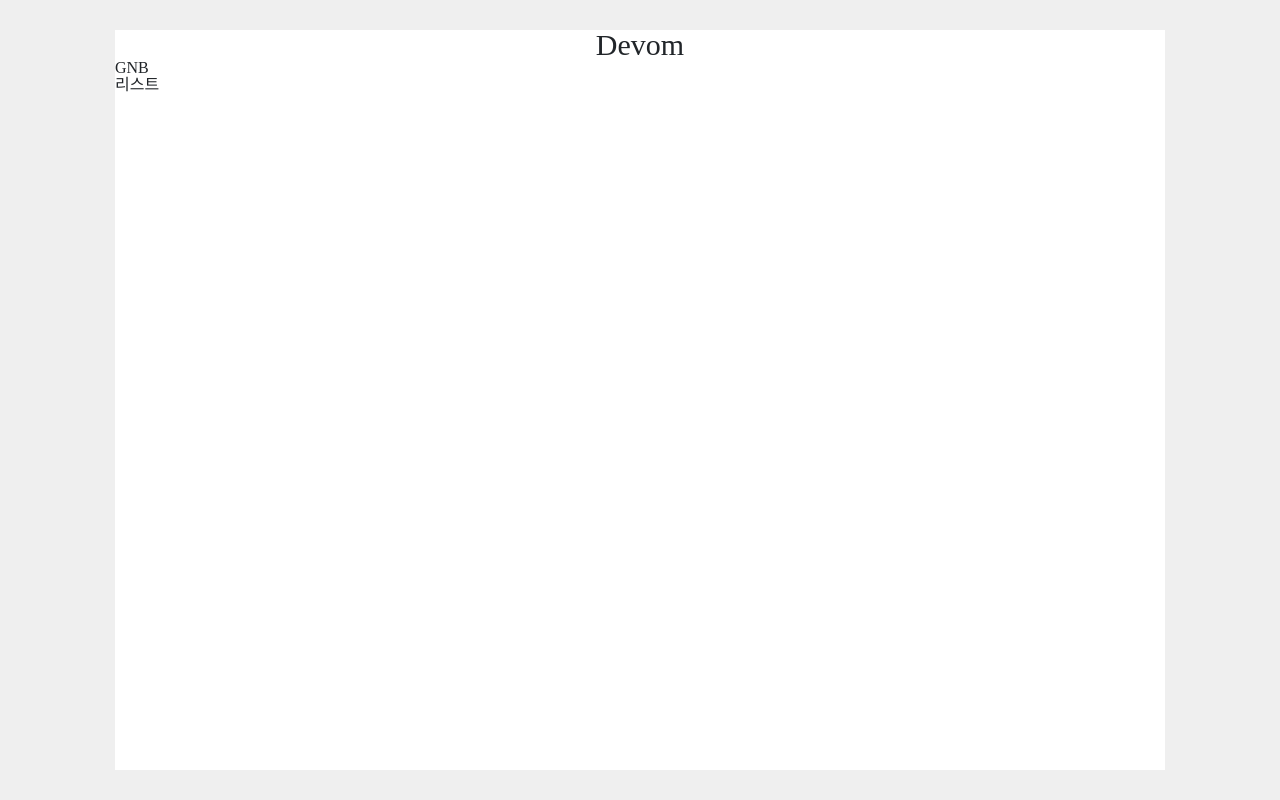
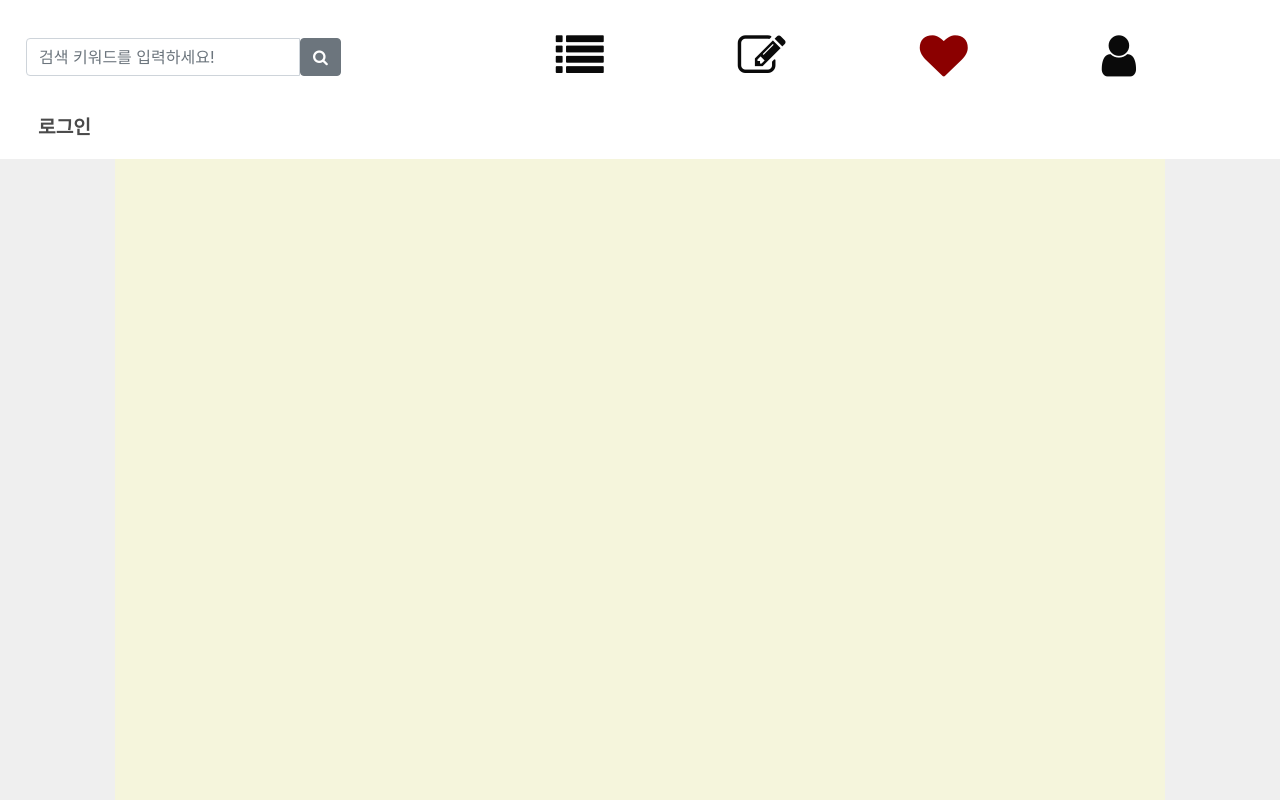
Before and after one commit to ohyein00/dev-community, a Flask app: page / in a window 1280 px wide. Run offline with Flask 2, Linux system fonts and the light colour scheme; some libraries are stand-ins or nearby versions.

Commit message:
header 생성

```diff
--- a/app.py
+++ b/app.py
@@ -1,5 +1,9 @@
-from flask import Flask, render_template
+from pymongo import MongoClient
+from flask import Flask, render_template, jsonify, request, redirect, url_for
 
+
+client = MongoClient('3.34.47.86', 27017, username="test", password="test")
+db = client.devom
 
 app = Flask(__name__)
 
--- a/static/css/index.css
+++ b/static/css/index.css
@@ -2,27 +2,89 @@
 * {
     font-family: "noto sans", sans-serif;
 }
-body{
-    font-size:16px;
-    background:#efefef;
-    padding:30px;
-    height:100vh;
+
+body {
+    font-size: 16px;
+    background: #efefef;
+    padding: 30px;
+    height: 100vh;
 }
-#wrap{
-    height:100%;
+
+#wrap {
+    height: 100%;
 }
-#container{
-    width:100%;
-    height:100%;
-    max-width:1050px;
+
+#container {
+    width: 100%;
+    height: 100%;
+    max-width: 1050px;
     margin: 0 auto;
 }
+
+#contents {
+    height: 100%;
+    background: #fff;
+    overflow: auto;
+}
+
+#contents h1 {
+    font-size: 30px;
+    text-align: center;
+}
+
+#list_container {
+    box-shadow: 3px 3px 10px #E6E2AF;
+    padding: 10px;
+    margin: 20px;
+    border-radius: 10px;
+}
+
+#list_title > h4 {
+    display: inline-block;
+    font-size: 23px;
+    font-weight: bold;
+    margin-bottom: 5px;
+    padding-left: 15px;
+}
+
+#list_title > img {
+    display: inline-block;
+    width: 50px;
+    height: 50px;
+}
+
+#list_content {
+    padding: 15px;
+    line-height: 22px;
+}
+
+#btn_group {
+    width: 100%;
+    margin-bottom: 50px;
+}
+
+#btn_group > button {
+    float: right;
+    margin: 5px;
+}
+main {
+        margin-top: 130px;
+    }
 #contents{
-    height:100%;
-    background:#fff;
-    overflow:auto;
+    background-color: beige;
 }
-#contents h1{
-    font-size:30px;
-    text-align:center;
+@media screen and (min-width: 1269px) {
+    .navbar-item {
+        margin: 0px 100px 0px 10px;
+    }
 }
+@media screen and (max-width: 700px) {
+    main {
+        margin-top: 200px;
+    }
+}
+nav > form {
+    align-items: center;
+    justify-content: center;
+    margin: 30px 10px 0px 10px;
+}
--- a/templates/index.html
+++ b/templates/index.html
@@ -15,6 +15,7 @@
     <script src="https://cdnjs.cloudflare.com/ajax/libs/popper.js/1.12.9/umd/popper.min.js"
             integrity="sha384-ApNbgh9B+Y1QKtv3Rn7W3mgPxhU9K/ScQsAP7hUibX39j7fakFPskvXusvfa0b4Q"
             crossorigin="anonymous"></script>
+    <script src="https://cdnjs.cloudflare.com/ajax/libs/jquery-cookie/1.4.1/jquery.cookie.js"></script>
 
     <!-- 구글폰트 -->
     <link rel="preconnect" href="https://fonts.googleapis.com">
@@ -23,6 +24,15 @@
     <link href='{{ url_for("static", filename="css/reset.css") }}' rel="stylesheet">
     <link href='{{ url_for("static", filename="css/index.css") }}' rel="stylesheet">
     <script src='{{ url_for("static", filename="js/index.js") }}'></script>
+    <meta charset="utf-8">
+    <meta name="viewport" content="width=device-width, initial-scale=1, shrink-to-fit=no">
+
+    <!-- Bulma CSS -->
+    <link rel="stylesheet" href="https://cdn.jsdelivr.net/npm/bulma@0.9.1/css/bulma.min.css">
+    <!-- Font Awesome CSS -->
+    <link href="//maxcdn.bootstrapcdn.com/font-awesome/4.7.0/css/font-awesome.min.css" rel="stylesheet">
+    <!-- JS -->
+
     <title>Devom - 개발자 커뮤니티</title>
 </head>
 
@@ -31,8 +41,40 @@
     <div id="container">
         <div id="contents">
             <header>
-                <h1 class="logo">{{name}}</h1>
-                <nav>GNB</nav>
+                <nav class="navbar is-fixed-top is-white" role="navigation" aria-label="main navigation">
+                    <form method="get" action="/search">
+                        <div class="input-group">
+                            <input type="text" class="form-control" placeholder="검색 키워드를 입력하세요!">
+                            <span class="input-group-btn">
+                                <button class="btn btn-secondary" type="button"><i class="fa fa-search" aria-hidden="true"></i></button>
+                            </span>
+                        </div>
+                    </form>
+                    <div class="navbar-brand">
+                        <a class="navbar-item" href="/">
+                            <strong class="is-sparta"
+                                    style="font-family: 'Stylish', sans-serif;font-size: xxx-large;"><i class="fa fa-list" aria-hidden="true"></i></strong>
+                        </a>
+                        <a class="navbar-item" href="/">
+                            <strong class="is-sparta"
+                                    style="font-family: 'Stylish', sans-serif;font-size: xxx-large;"><i class="fa fa-pencil-square-o" aria-hidden="true"></i></strong>
+                        </a>
+                        <a class="navbar-item" href="/">
+                            <strong class="is-sparta"
+                                    style="font-family: 'Stylish', sans-serif;font-size: xxx-large;"><i style="color:darkred" class="fa fa-heart" aria-hidden="true"></i></strong>
+                        </a>
+                        <a class="navbar-item" href="/">
+                            <strong class="is-sparta"
+                                    style="font-family: 'Stylish', sans-serif;font-size: xxx-large;"><i class="fa fa-user" aria-hidden="true"></i></strong>
+                        </a>
+
+                    </div>
+                    <a class="navbar-item" href="/">
+                        <strong class="is-sparta"
+                                style="font-family: 'Stylish', sans-serif;font-size: larger;">로그인</strong>
+                    </a>
+
+                </nav>
             </header>
             <main>
                 <section class="list_sec">
```
